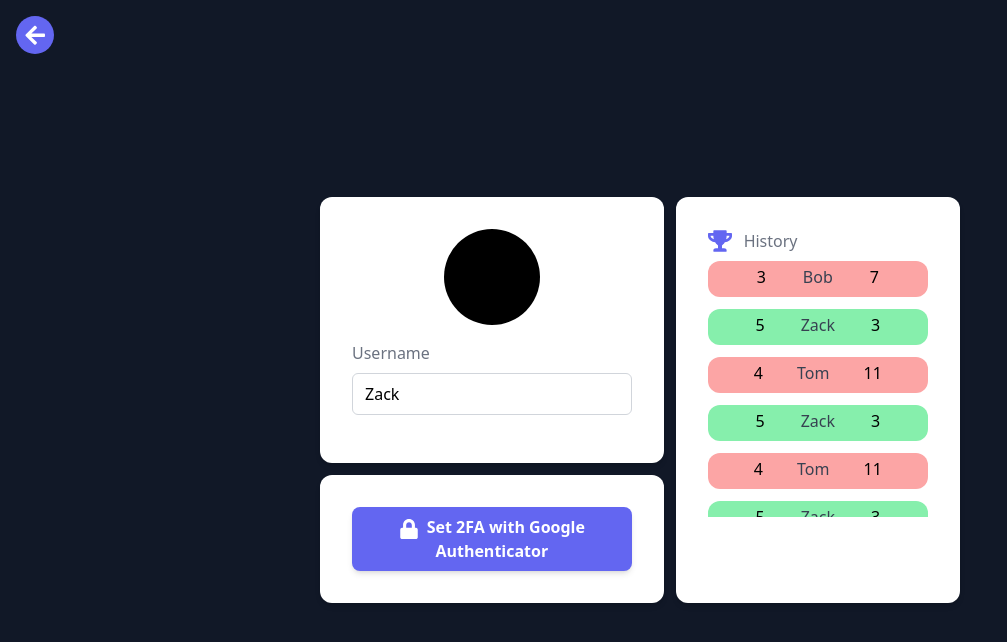
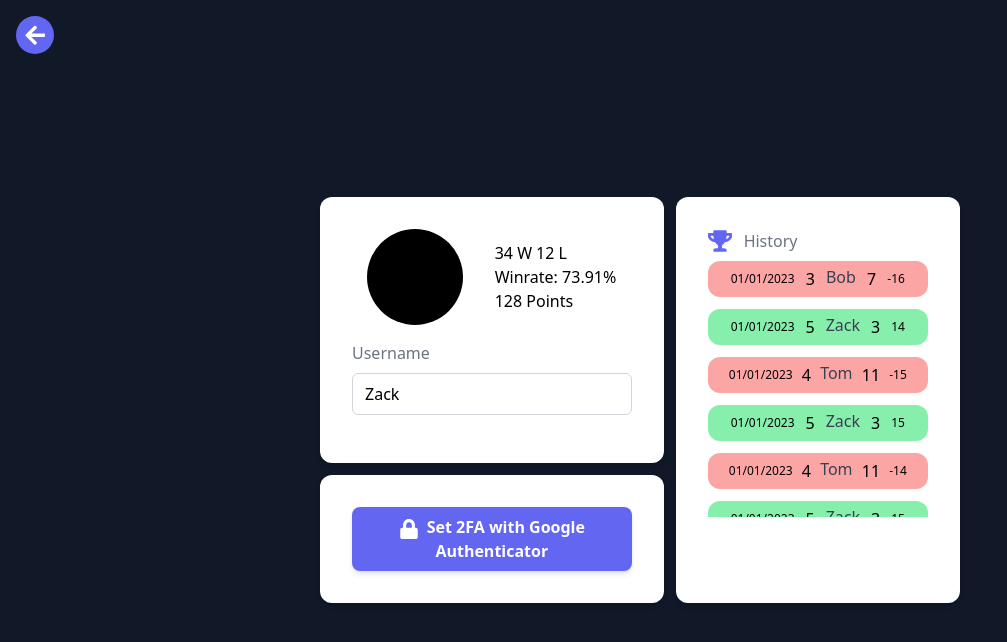
Before and after one commit to zackarydevove/transcendence, a React (Create React App) app in the folder client/: page /profile in a window 1280 px wide. Shown: the top 642 px of the page, without its empty margins (0-1007 px from the left). Built offline with nearby package versions, Linux system fonts and the light colour scheme.

Commit message:
add profile stats

```diff
--- a/client/src/pages/Profile.tsx
+++ b/client/src/pages/Profile.tsx
@@ -3,26 +3,32 @@ import {FaLock, FaTrophy } from 'react-icons/fa';
 import BackButton from '../components/BackButton';
 
 interface Game {
+  date: string;
   opponent: string;
   scoreA: number;
   scoreB: number;
+  points: number;
 }
 
 const Profile: React.FC = () => {
   const [username, setUsername] = useState<string>('Zack');
+  const [wins, setWins] = useState<number>(34);
+  const [losses, setLosses] = useState<number>(12);
+  const [rankPoints, setRankPoints] = useState<number>(128);
+  // Mock data
   const games: Game[] = [
-    { opponent: 'Bob', scoreA: 3, scoreB: 7},
-    { opponent: 'Zack', scoreA: 5, scoreB: 3},
-    { opponent: 'Tom', scoreA: 4, scoreB: 11},
-    { opponent: 'Zack', scoreA: 5, scoreB: 3},
-    { opponent: 'Tom', scoreA: 4, scoreB: 11},
-    { opponent: 'Zack', scoreA: 5, scoreB: 3},
-    { opponent: 'Tom', scoreA: 4, scoreB: 11},
-    { opponent: 'Zack', scoreA: 5, scoreB: 3},
-    { opponent: 'Tom', scoreA: 4, scoreB: 11},
-    { opponent: 'Zack', scoreA: 5, scoreB: 3},
-    { opponent: 'Tom', scoreA: 4, scoreB: 11},
-  ]; // Mock data
+    { date: '01/01/2023', opponent: 'Bob', scoreA: 3, scoreB: 7, points: -16},
+    { date: '01/01/2023', opponent: 'Zack', scoreA: 5, scoreB: 3, points: 14},
+    { date: '01/01/2023', opponent: 'Tom', scoreA: 4, scoreB: 11, points: -15},
+    { date: '01/01/2023', opponent: 'Zack', scoreA: 5, scoreB: 3, points: 15},
+    { date: '01/01/2023', opponent: 'Tom', scoreA: 4, scoreB: 11, points: -14},
+    { date: '01/01/2023', opponent: 'Zack', scoreA: 5, scoreB: 3, points: 15},
+    { date: '01/01/2023', opponent: 'Tom', scoreA: 4, scoreB: 11, points: -14},
+    { date: '01/01/2023', opponent: 'Zack', scoreA: 5, scoreB: 3, points: 15},
+    { date: '01/01/2023', opponent: 'Tom', scoreA: 4, scoreB: 11, points: -16},
+    { date: '01/01/2023', opponent: 'Zack', scoreA: 5, scoreB: 3, points: 14},
+    { date: '01/01/2023', opponent: 'Tom', scoreA: 4, scoreB: 11, points: -15},
+  ];
 
   const handleUsernameChange = (event: ChangeEvent<HTMLInputElement>) => {
     setUsername(event.target.value);
@@ -41,9 +47,16 @@ const Profile: React.FC = () => {
                 <div className='flex flex-col items-center justify-center bg-white rounded-xl shadow-md p-8'>
 
                     {/* Profile Picture */}
-                    <div className='relative mb-4'>
+                    <div className='relative flex items-center justify-evenly mb-4 w-full'>
                         <div className='h-24 w-24 bg-black rounded-full'/>
-
+                        <div className='ml-4'>
+                            <div className='flex gap-1'>
+                                <p>{wins} W</p>
+                                <p>{losses} L</p>
+                            </div>
+                            <p>Winrate: {(wins / (wins + losses) * 100).toFixed(2)}%</p>
+                            <p>{rankPoints} Points</p>
+                        </div>
                     </div>
 
                     {/* Username */}
@@ -82,11 +95,12 @@ const Profile: React.FC = () => {
                     <div className='flex flex-col gap-3 overflow-y-auto max-h-64'>
                         {games.map((game, index) => (
                             <div key={index}
-                                className={`relative flex justify-evenly rounded-xl px-3 py-1 ${game.scoreA > game.scoreB ? 'bg-green-300' : 'bg-red-300'}`}>
+                                className={`relative flex items-center justify-evenly rounded-xl px-3 py-1 ${game.scoreA > game.scoreB ? 'bg-green-300' : 'bg-red-300'}`}>
+                                <p className='text-xs'>{game.date}</p>
                                 <p>{game.scoreA}</p>
                                 <p className='text-gray-700 mb-1'>{game.opponent}</p>
                                 <p>{game.scoreB}</p>
-                                {/* <p className='absolute bottom-0.5 left-2 text-xs'>12.07.23</p> */}
+                                <p className='text-xs'>{game.points}</p>
                             </div>
                         ))}
                     </div>
```
